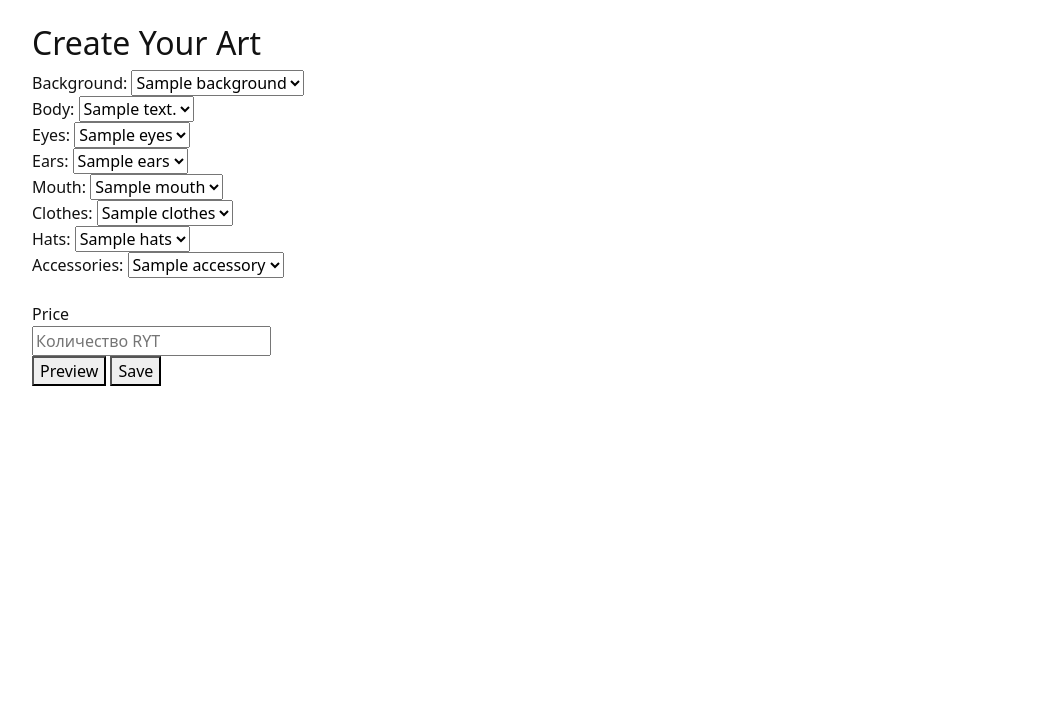
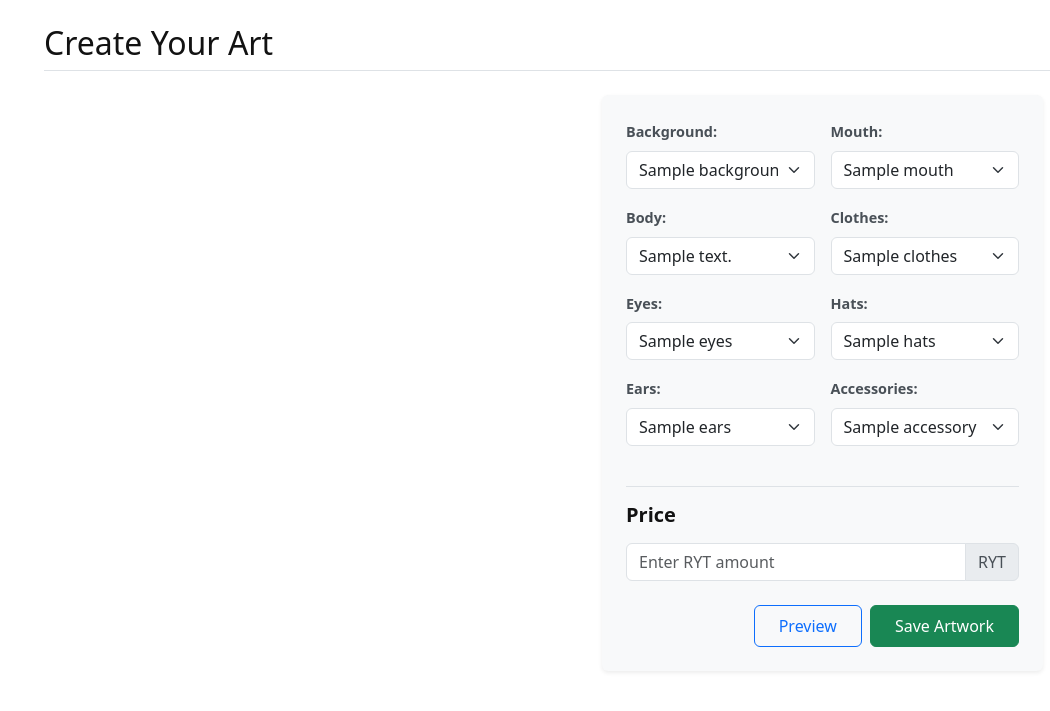
Before and after one commit to SomeDumbShit/CryptoNFTCoin, a Flask app: template app/templates/create_art.html in a window 1280 px wide. Shown: the part 56-767 px from the top of the page, without its empty margins (50-1100 px from the left). Run offline with Flask 3, Linux system fonts and the light colour scheme; the template is opened without the code that fills it: most values are stand-ins (such as "Sample title", 1, 10 or a date in 2020); parts of the project's set-up code (start-up, migrations or seed data) failed here and were passed over.

Commit message:
Настроено отображение артов по всему приложению Переработана страница создания артов Доработана функция reward_user для начисления пользователю валюты

```diff
--- a/app/static/css/theme.css
+++ b/app/static/css/theme.css
@@ -16,7 +16,7 @@
   --card-bg: #f9f9f9;
   --accent: #007bff;
   --glow: #00f2ff;
-  --gradient-bg: #ffffff
+  --gradient-bg: #ffffff;
   --gradient-bg-shift-speed: 10s;
   --card-border-color: rgba(0, 0, 0, 0.1);
 }
@@ -146,3 +146,33 @@ header a, header .nav-link, header button,
   color: var(--toggle-text);
   text-decoration: none;
 }
+
+.form-label {
+    font-size: 0.9rem;
+    color: #495057;
+}
+
+.form-select {
+    transition: all 0.3s ease;
+    border-radius: 0.375rem;
+}
+
+.form-select:focus {
+    border-color: #86b7fe;
+    box-shadow: 0 0 0 0.25rem rgba(13, 110, 253, 0.25);
+}
+
+.btn-success {
+    background-color: #198754;
+    border-color: #198754;
+    padding: 0.5rem 1.5rem;
+}
+
+.btn-outline-primary {
+    padding: 0.5rem 1.5rem;
+}
+
+.input-group-text {
+    background-color: #e9ecef;
+    color: #495057;
+}
--- a/app/templates/art_detail.html
+++ b/app/templates/art_detail.html
@@ -5,9 +5,8 @@
     <div class="row">
         <div class="col-md-6">
             <a href="{{ url_for('main.view_art', art_id=art.id) }}">
-                    <img src="{{ url_for('static', filename=art.image_path) }}?v={{ art.id }}" class="img-fluid">
-
-                </a>
+                <img src="{{ url_for('static', filename=art.image_path) }}?v={{ art.id }}" class="img-fluid">
+            </a>
         </div>
         <div class="col-md-6">
             <h2>{{ art.art_metadata }}</h2>
--- a/app/templates/create_art.html
+++ b/app/templates/create_art.html
@@ -1,72 +1,127 @@
 {% extends "layout.html" %}
 {% block content %}
 <link href="{{ url_for('static', filename='css/theme.css') }}" rel="stylesheet">
-    <h2>Create Your Art</h2>
+<div class="container mt-4">
+    <h2 class="mb-4 border-bottom pb-2">Create Your Art</h2>
+
+    <div class="row">
+        <div class="col-md-6 mb-4">
             {% if preview_url %}
-        <img src="{{ preview_url }}" style="max-width: 300px;">
+                <div class="card shadow-sm h-100">
+                    <div class="card-header bg-light">
+                        <h5 class="mb-0">Preview</h5>
+                    </div>
+                    <div class="card-body p-0 d-flex align-items-center justify-content-center">
+                        <img src="{{ preview_url }}"
+                             class="img-fluid"
+                             style="max-height: 540px; width: auto; object-fit: contain;">
+                    </div>
+                </div>
             {% endif %}
-    <form method="POST" action="{{ url_for('main.create_art') }}">
-    <label>Background:</label>
-    <select name="background">
+        </div>
+
+        <div class="col-md-5">
+            <form method="POST" action="{{ url_for('main.create_art') }}" class="bg-light p-4 rounded shadow-sm">
+                <div class="row g-3">
+                    <div class="col-md-6">
+                        <div class="mb-3">
+                            <label class="form-label fw-bold">Background:</label>
+                            <select name="background" class="form-select">
                                 {% for bg in attributes['backgrounds'] %}
-            <option value="{{ bg }}" {% if bg == selected.background %}selected{% endif %}>{{ bg }}</option>
+                                <option value="{{ bg }}" {% if bg==selected.background %}selected{% endif %}>{{ bg }}</option>
                                 {% endfor %}
-    </select><br>
+                            </select>
+                        </div>
 
-    <label>Body:</label>
-    <select name="body">
+                        <div class="mb-3">
+                            <label class="form-label fw-bold">Body:</label>
+                            <select name="body" class="form-select">
                                 {% for body in attributes['bodies'] %}
-            <option value="{{ body }}" {% if body == selected.body %}selected{% endif %}>{{ body }}</option>
+                                <option value="{{ body }}" {% if body==selected.body %}selected{% endif %}>{{ body }}</option>
                                 {% endfor %}
-    </select><br>
+                            </select>
+                        </div>
 
-    <label>Eyes:</label>
-    <select name="eyes">
+                        <div class="mb-3">
+                            <label class="form-label fw-bold">Eyes:</label>
+                            <select name="eyes" class="form-select">
                                 {% for eyes in attributes['eyes'] %}
-            <option value="{{ eyes }}" {% if eyes == selected.eyes %}selected{% endif %}>{{ eyes }}</option>
+                                <option value="{{ eyes }}" {% if eyes==selected.eyes %}selected{% endif %}>{{ eyes }}</option>
                                 {% endfor %}
-    </select><br>
+                            </select>
+                        </div>
 
-    <label>Ears:</label>
-    <select name="ears">
+                        <div class="mb-3">
+                            <label class="form-label fw-bold">Ears:</label>
+                            <select name="ears" class="form-select">
                                 {% for ears in attributes['ears'] %}
-            <option value="{{ ears }}" {% if ears == selected.ears %}selected{% endif %}>{{ ears }}</option>
+                                <option value="{{ ears }}" {% if ears==selected.ears %}selected{% endif %}>{{ ears }}</option>
                                 {% endfor %}
-    </select><br>
+                            </select>
+                        </div>
+                    </div>
 
-    <label>Mouth:</label>
-    <select name="mouth">
+                    <div class="col-md-6">
+                        <div class="mb-3">
+                            <label class="form-label fw-bold">Mouth:</label>
+                            <select name="mouth" class="form-select">
                                 {% for mouth in attributes['mouth'] %}
-            <option value="{{ mouth }}" {% if mouth == selected.mouth %}selected{% endif %}>{{ mouth }}</option>
+                                <option value="{{ mouth }}" {% if mouth==selected.mouth %}selected{% endif %}>{{ mouth }}</option>
                                 {% endfor %}
-    </select><br>
+                            </select>
+                        </div>
 
-    <label>Clothes:</label>
-    <select name="clothes">
+                        <div class="mb-3">
+                            <label class="form-label fw-bold">Clothes:</label>
+                            <select name="clothes" class="form-select">
                                 {% for clothes in attributes['clothes'] %}
-            <option value="{{ clothes }}" {% if clothes == selected.clothes %}selected{% endif %}>{{ clothes }}</option>
+                                <option value="{{ clothes }}" {% if clothes==selected.clothes %}selected{% endif %}>{{ clothes }}</option>
                                 {% endfor %}
-    </select><br>
+                            </select>
+                        </div>
 
-    <label>Hats:</label>
-    <select name="hats">
+                        <div class="mb-3">
+                            <label class="form-label fw-bold">Hats:</label>
+                            <select name="hats" class="form-select">
                                 {% for hats in attributes['hats'] %}
-            <option value="{{ hats }}" {% if hats == selected.hats %}selected{% endif %}>{{ hats }}</option>
+                                <option value="{{ hats }}" {% if hats==selected.hats %}selected{% endif %}>{{ hats }}</option>
                                 {% endfor %}
-    </select><br>
+                            </select>
+                        </div>
 
-    <label>Accessories:</label>
-    <select name="accessory">
+                        <div class="mb-3">
+                            <label class="form-label fw-bold">Accessories:</label>
+                            <select name="accessory" class="form-select">
                                 {% for accessory in attributes['accessories'] %}
-            <option value="{{ accessory }}" {% if accessory == selected.accessory %}selected{% endif %}>{{ accessory }}</option>
+                                <option value="{{ accessory }}" {% if accessory==selected.accessory %}selected{% endif %}>{{ accessory }}</option>
                                 {% endfor %}
-    </select><br><br>
+                            </select>
+                        </div>
+                    </div>
+                </div>
 
-    <label>Price</label><br>
-    <label>
-        <input type="number" name="price" placeholder="Количество RYT">
-    </label><br>
-    <button type="submit" name="action" value="preview">Preview</button>
-    <button type="submit" name="action" value="save">Save</button>
+                <div class="mt-4 pt-3 border-top">
+                    <h5 class="mb-3 fw-bold">Price</h5>
+                    <div class="input-group mb-3">
+                        <input type="number"
+                               name="price"
+                               class="form-control"
+                               placeholder="Enter RYT amount"
+                               min="1">
+                        <span class="input-group-text">RYT</span>
+                    </div>
+                </div>
+
+                <div class="d-flex gap-2 mt-4 justify-content-end">
+                    <button type="submit" name="action" value="preview" class="btn btn-outline-primary">
+                        Preview
+                    </button>
+                    <button type="submit" name="action" value="save" class="btn btn-success">
+                        Save Artwork
+                    </button>
+                </div>
             </form>
+        </div>
+    </div>
+</div>
 {% endblock %}
--- a/app/templates/home.html
+++ b/app/templates/home.html
@@ -8,7 +8,7 @@
     <h3>Текущая цена RYT: {{ token_price }} USD</h3>
     <h3>Ваш баланс: {{ balance }}RYT = {{ balance_usd }} USD</h3>
     <form method="POST" action="{{ url_for('main.buy_token') }}">
-        <label>Купить RYT (доступно: {{ available_tokens }})</label><br>
+        <label>Купить RYT</label><br>
         <label>
             <input type="number" name="token_amount" placeholder="Количество RYT">
         </label>
--- a/app/templates/marketplace.html
+++ b/app/templates/marketplace.html
@@ -15,7 +15,7 @@
 
     <div class="row">
         {% for art in arts %}
-        <div class="col-md-3 mb-4">
+        <div class="col-md-2 mb-4">
             <div class="card h-100">
                 <a href="{{ url_for('main.view_art', art_id=art.id) }}">
                     <img src="{{ url_for('static', filename=art.image_path) }}?v={{ art.id }}" class="img-fluid">
--- a/app/templates/profile.html
+++ b/app/templates/profile.html
@@ -76,7 +76,7 @@
       {% if user_arts %}
         <div class="row">
           {% for art in user_arts %}
-            <div class="col-md-4 mb-4">
+            <div class="col-md-2 mb-4">
               <div class="card h-100 shadow-sm {% if 'rare' in art.art_metadata.lower() or art.status == 'legendary' %}glow-border{% endif %}">
                 <a href="{{ url_for('main.view_art', art_id=art.id) }}">
                   <img src="{{ url_for('static', filename=art.image_path) }}?v={{ art.id }}" class="img-fluid">
--- a/app/transactions.py
+++ b/app/transactions.py
@@ -44,7 +44,10 @@ def log_transaction(*, amount, transaction_type, sender_id=None, recipient_id=No
 
 # награда за задание
 def reward_user(user_id, amount, metadata=None):
-    #======================     начисление награды     ===================
+    economy = get_economy()
+    economy.mint(amount)
+    user = User.query.get(user_id)
+    user.balance += amount
     return log_transaction(
         recipient_id=user_id,
         amount=amount,
```
Also changed, not shown: app/art_generator.py (+14 -0 lines), app/routes.py (+19 -27 lines). Lines whose indentation alone changed are shown as unchanged.
